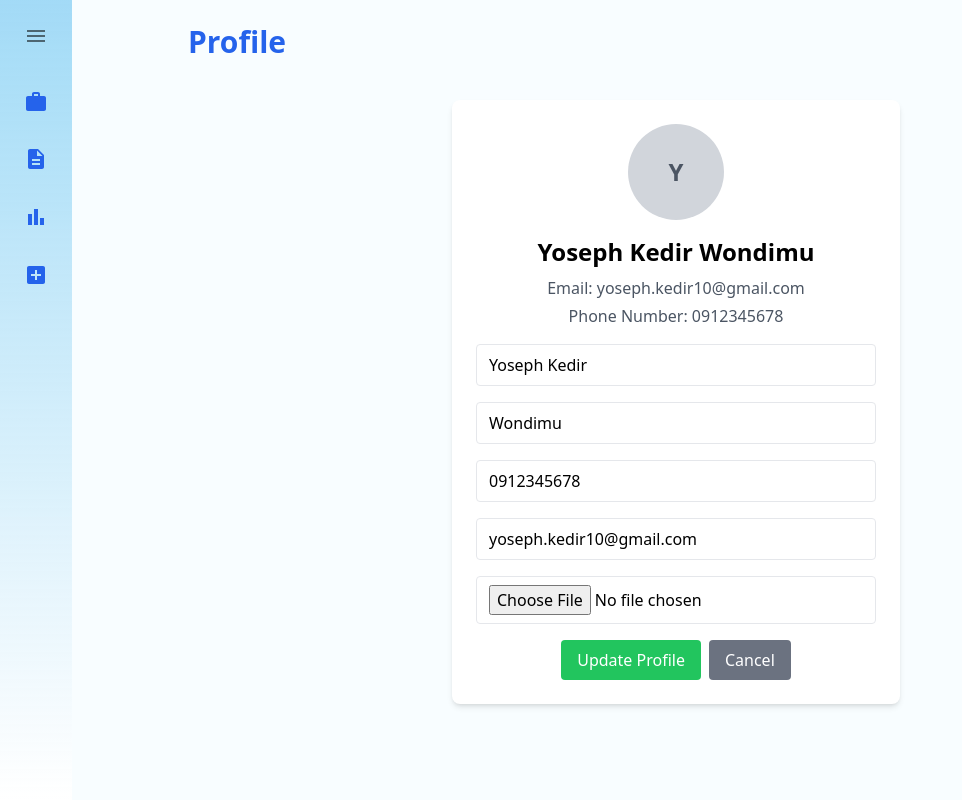
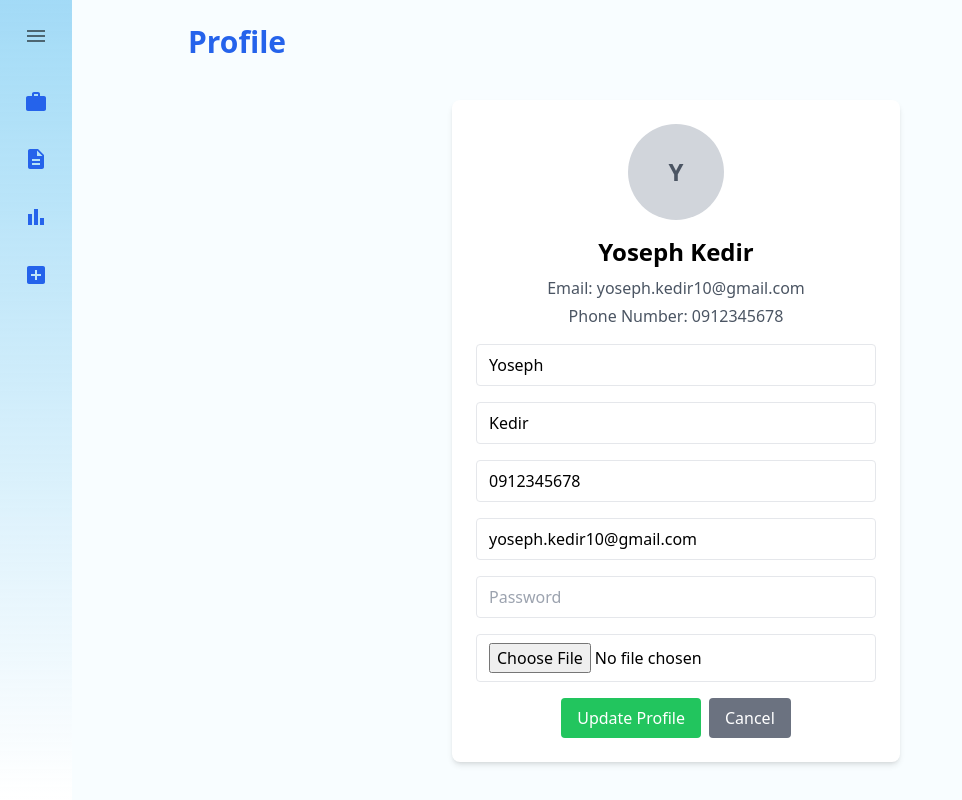
Before and after one commit to YosephSE/ATS, a Next.js app in the folder client/: page /admin/profile in a window 1280 px wide. Both pictures are taken after a click on the button "Edit Profile". Shown: the whole page, without its empty margins (0-962 px from the left). Built offline with nearby package versions, Linux system fonts and the light colour scheme; no server answers.

Commit message:
password update added

```diff
--- a/client/components/admin/Profile.tsx
+++ b/client/components/admin/Profile.tsx
@@ -12,9 +12,9 @@ interface ProfileData {
 const AdminProfile: React.FC = () => {
   const [isEditing, setIsEditing] = useState<boolean>(false);
   const [profileData, setProfileData] = useState<ProfileData>({
-    firstName: "Yoseph Kedir",
-    lastName: "Wondimu",
-    password: "123456",
+    firstName: "Yoseph",
+    lastName: "Kedir",
+    password: "",
     phoneNumber: "0912345678",
     email: "yoseph.kedir10@gmail.com",
   });
@@ -109,6 +109,14 @@ const AdminProfile: React.FC = () => {
               placeholder="Email"
             />
             <input
+              type="password"
+              name="password"
+              value={profileData.password}
+              onChange={handleInputChange}
+              className="w-full px-3 py-2 border rounded"
+              placeholder="Password"
+            />
+            <input
               type="file"
               onChange={handleImageChange}
               className="w-full px-3 py-2 border rounded"
```
